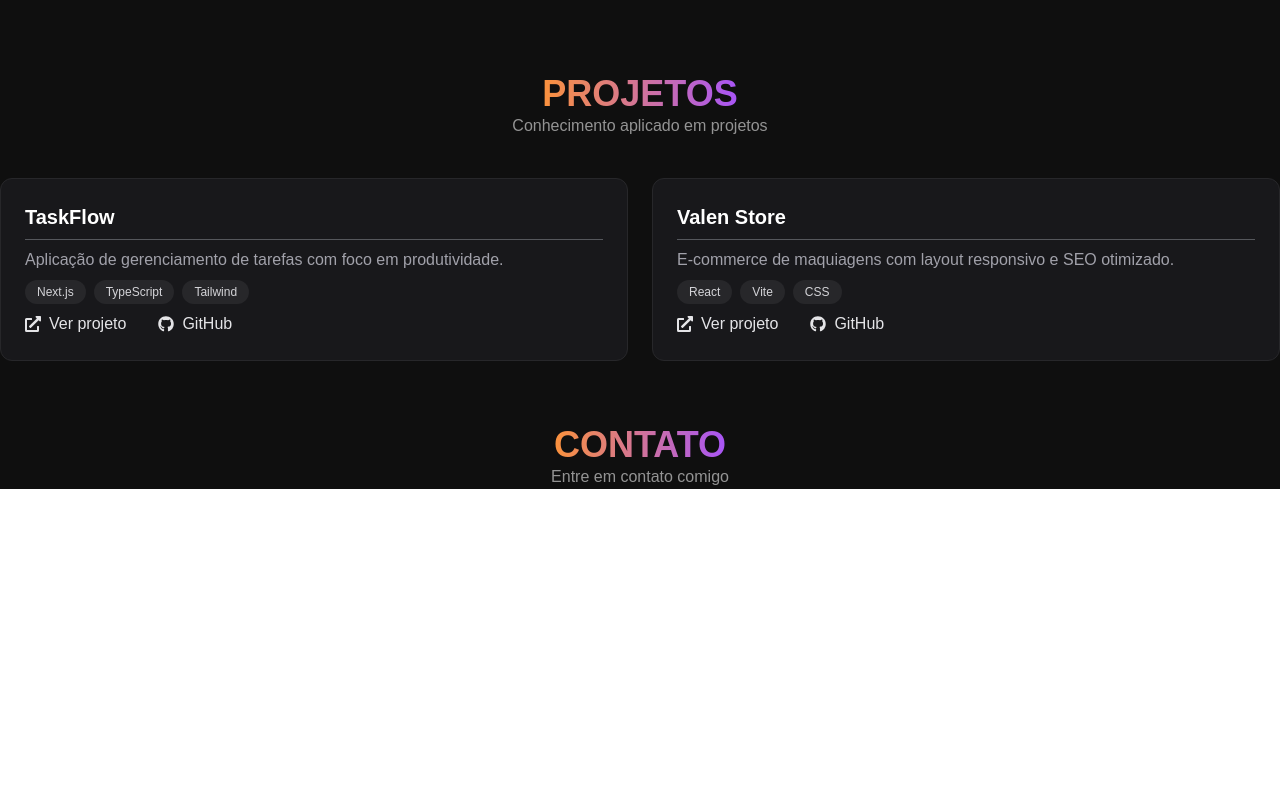
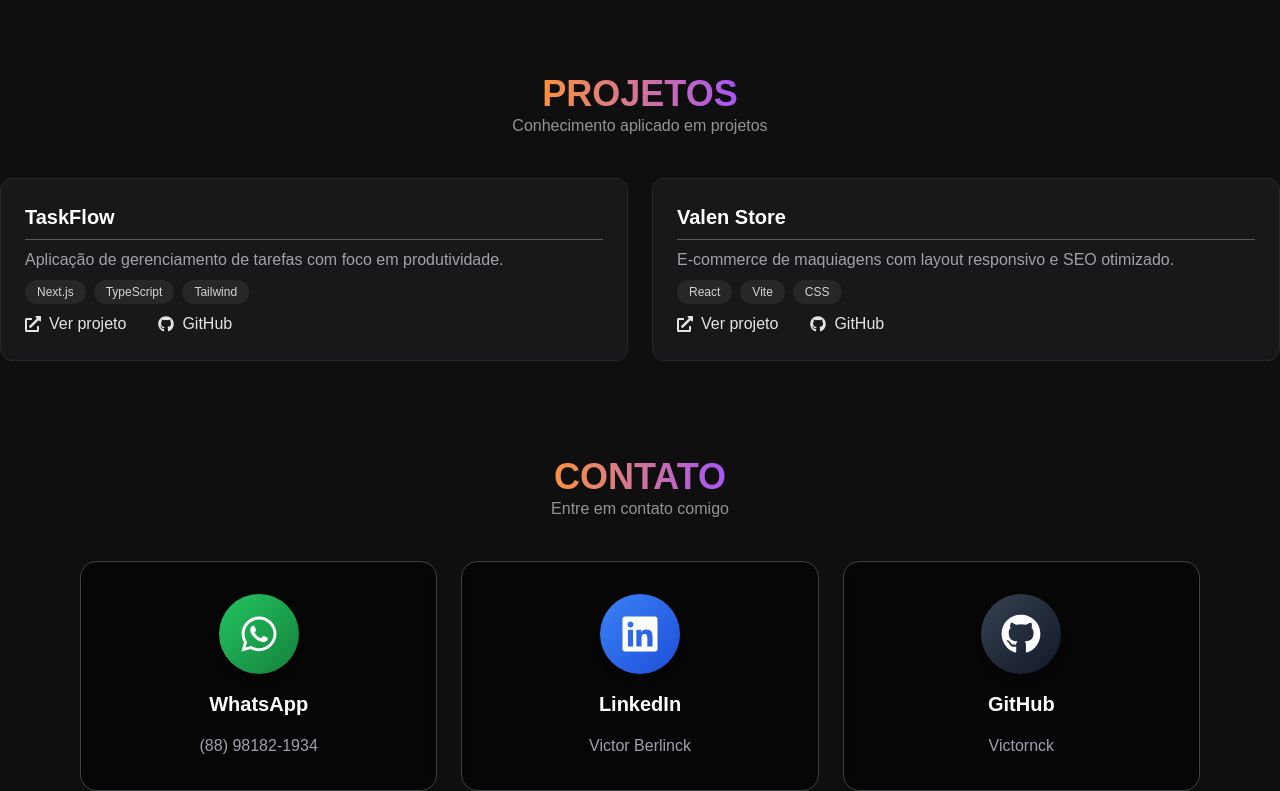
Before and after one commit to Victornck/portfolio-pessoal, a React (Vite) app: page / in a window 1280 px wide. Shown: the part 704-1495 px from the top of the page. Before the commit the page ends 1193 px from the top, so only its background shows below. Built offline with nearby package versions, Linux system fonts and the light colour scheme.

Commit message:
feat: create contat seccion

```diff
--- a/src/Pages/Contact.jsx
+++ b/src/Pages/Contact.jsx
@@ -1,10 +1,42 @@
+import { FaGithub, FaLinkedin, FaWhatsapp } from "react-icons/fa";
+import { ContactCard } from "./ContactCard";
+
+const contacts = [
+  {
+    title: "WhatsApp",
+    subtitle: "(88) 98182-1934",
+    href: "https://wa.me/5588981821934",
+    icon: FaWhatsapp,
+    gradient: "bg-gradient-to-br from-green-500 to-green-700",
+  },
+  {
+    title: "LinkedIn",
+    subtitle: "Victor Berlinck",
+    href: "https://www.linkedin.com/in/victor-berlinck-61bba1273/",
+    icon: FaLinkedin,
+    gradient: "bg-gradient-to-br from-blue-500 to-blue-700",
+  },
+  {
+    title: "GitHub",
+    subtitle: "Victornck",
+    href: "https://github.com/Victornck",
+    icon: FaGithub,
+    gradient: "bg-gradient-to-br from-gray-700 to-gray-900",
+  },
+];
+
 function Contact() {
   return (
-    <div className="mt-16 text-center">
+    <div className="mt-24 text-center max-w-6xl mx-auto px-4">
       <span className="bg-gradient-to-r from-orange-400 to-purple-500 bg-clip-text text-transparent font-bold text-4xl">
         CONTATO
       </span>
       <p className="text-center opacity-55">Entre em contato comigo</p>
+      <div className="mt-10 grid grid-cols-1 sm:grid-cols-2 lg:grid-cols-3 gap-6">
+        {contacts.map((contact) => (
+          <ContactCard key={contact.title} {...contact} />
+        ))}
+      </div>
     </div>
   );
 }
--- /dev/null
+++ b/src/Pages/ContactCard.jsx
@@ -0,0 +1,33 @@
+import { cn } from "@/lib/utils";
+
+export function ContactCard({
+  href,
+  title,
+  subtitle,
+  // eslint-disable-next-line no-unused-vars
+  icon: Icon,
+  gradient,
+  shadow,
+}) {
+  return (
+    <a
+      href={href}
+      target="_blank"
+      rel="noopener noreferrer"
+      className="group bg-black/60 backdrop-blur-sm border border-zinc-700 rounded-2xl p-8 flex flex-col items-center gap-4 transition-all hover:-translate-y-2"
+    >
+      <div
+        className={cn(
+          "w-20 h-20 rounded-full flex items-center justify-center transition-transform group-hover:scale-110 shadow-lg",
+          gradient,
+          shadow,
+        )}
+      >
+        <Icon className="w-10 h-10 text-white" />
+      </div>
+
+      <span className="text-white font-bold text-xl">{title}</span>
+      <span className="text-gray-400 text-center">{subtitle}</span>
+    </a>
+  );
+}
```
